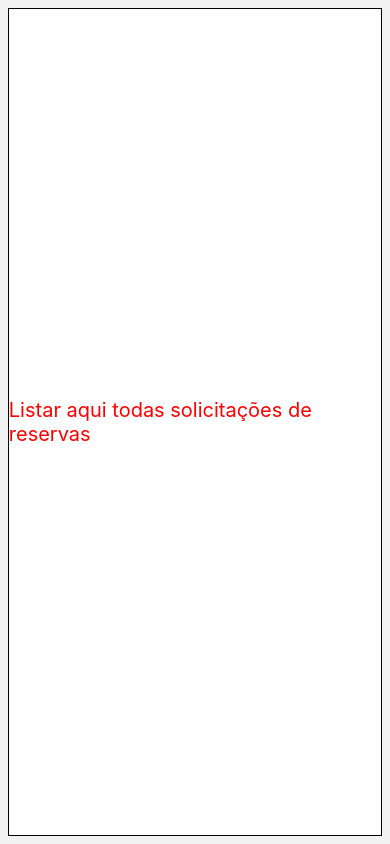
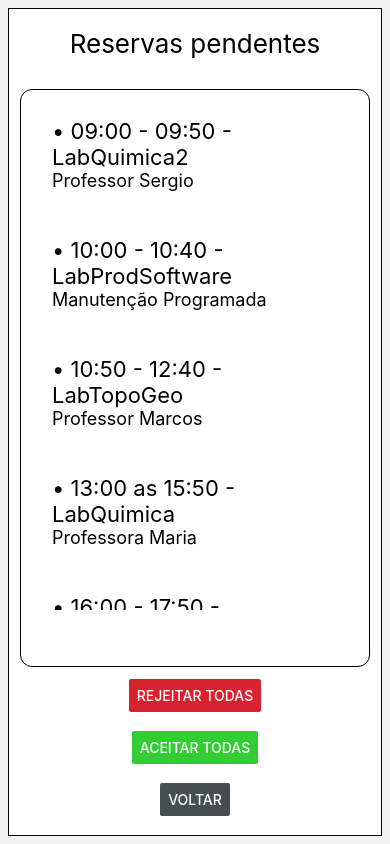
Before and after one commit to JoaoMenegati/lab-reserve, a React Native app: screen /SolicitacaoReserva in a window 390 px wide. Built offline with nearby package versions, Linux system fonts and the light colour scheme.

Commit message:
ajustar tela de reservas pendentes

```diff
--- /dev/null
+++ b/components/list-labs-reserve-solicitation.jsx
@@ -0,0 +1,29 @@
+import React from "react";
+import { View, FlatList, Text } from "react-native";
+
+const ListLabsReserveSolicitation = (props) => {
+  return (
+    <View style={{ flex: 1 }}>
+      <FlatList
+        style={{ flex: 1 }}
+        renderItem={({ item }) => (
+          <View
+            style={{
+              padding: 15,
+              marginVertical: 8,
+              marginHorizontal: 16,
+            }}
+          >
+            <Text style={{ fontSize: 22 }}>
+              • {item.hour} - {item.lab}
+            </Text>
+            <Text style={{ fontSize: 18 }}>{item.teacher}</Text>
+          </View>
+        )}
+        data={props.data}
+      />
+    </View>
+  );
+};
+
+export default ListLabsReserveSolicitation;
--- a/components/reserve-solicitation.jsx
+++ b/components/reserve-solicitation.jsx
@@ -1,16 +1,136 @@
 import React from "react";
-import { View, Text } from "react-native";
+import { View, Text, StyleSheet } from "react-native";
+import { Button } from "react-native-web";
 
 import Styles from "../styles/main-style";
+import ListLabsReserveSolicitation from "./list-labs-reserve-solicitation";
 
 const SolicitacaoReserva = ({ navigation }) => {
+  const DATA = [
+    {
+      id: "0",
+      hour: "09:00 - 09:50",
+      teacher: "Professor Sergio",
+      lab: "LabQuimica2",
+    },
+    {
+      id: "1",
+      hour: "10:00 - 10:40",
+      teacher: "Manutenção Programada",
+      lab: "LabProdSoftware",
+    },
+    {
+      id: "2",
+      hour: "10:50 - 12:40",
+      teacher: "Professor Marcos",
+      lab: "LabTopoGeo",
+    },
+    {
+      id: "3",
+      hour: "13:00 as 15:50",
+      teacher: "Professora Maria",
+      lab: "LabQuimica",
+    },
+    {
+      id: "4",
+      hour: "16:00 - 17:50",
+      teacher: "Professor Carlos",
+      lab: "LabQuimica3",
+    },
+    {
+      id: "5",
+      hour: "19:00 - 19:40",
+      teacher: "Professora Ana",
+      lab: "LabQuimica5",
+    },
+  ];
+
   return (
     <View style={Styles.container}>
-      <Text style={Styles.textLembrar}>
-        Listar aqui todas solicitações de reservas
+      <View style={{ flex: 0.1 }} />
+
+      <Text style={StylesReserveSolicitation.tituloTela}>
+        Reservas pendentes
       </Text>
+
+      <View style={{ flex: 0.1 }} />
+
+      <View style={StylesReserveSolicitation.listComponent}>
+        <View
+          style={{
+            flexDirection: "row",
+            gap: (window.width * 0.8) / 5,
+            marginLeft: 10,
+          }}
+        ></View>
+
+        <View
+          style={{
+            flex: 1,
+            borderRadius: 12,
+            marginTop: 5,
+            marginBottom: 5,
+          }}
+        >
+          <ListLabsReserveSolicitation
+            data={DATA}
+          ></ListLabsReserveSolicitation>
+        </View>
+
+        <View style={{ flex: 0.1 }} />
+      </View>
+
+      <Button
+        color="#D8222F"
+        title="Rejeitar todas"
+        onPress={() => navigation.navigate("InicioAdministrador")}
+      />
+
+      <View style={{ flex: 0.1 }} />
+
+      <Button
+        color="#32CD32"
+        title="Aceitar todas"
+        onPress={() => navigation.navigate("InicioAdministrador")}
+      />
+
+      <View style={{ flex: 0.1 }} />
+
+      <Button
+        color="#484D50"
+        title="Voltar"
+        onPress={() => navigation.navigate("InicioAdministrador")}
+      />
+      <View style={{ flex: 0.1 }} />
     </View>
   );
 };
 
+const StylesReserveSolicitation = StyleSheet.create({
+  listComponent: {
+    flex: 3,
+    width: window.width * 0.9,
+    margin: "3%",
+    justifyContent: "center",
+    borderStyle: "solid",
+    borderWidth: "1px",
+    borderRadius: 12,
+  },
+
+  titleText: {
+    marginTop: 10,
+    fontSize: "32px",
+    fontWeight: "bold",
+  },
+
+  tituloTela: {
+    fontSize: 26,
+  },
+
+  alinharBotoes: {
+    flexDirection: "row",
+    justifyContent: "space-around",
+  },
+});
+
 export default SolicitacaoReserva;
--- a/components/reserve-view.jsx
+++ b/components/reserve-view.jsx
@@ -85,13 +85,14 @@ const VerReserva = ({ navigation }) => {
         </View>
 
         <View style={{ flex: 0.1 }} />
-
-        <Button
-          color="#484D50"
-          title="Sair"
-          onPress={() => navigation.navigate("Login")}
-        />
       </View>
+      <View style={{ flex: 0.1 }} />
+      <Button
+        color="#484D50"
+        title="Sair"
+        onPress={() => navigation.navigate("Login")}
+      />
+      <View style={{ flex: 0.1 }} />
     </View>
   );
 };
```
